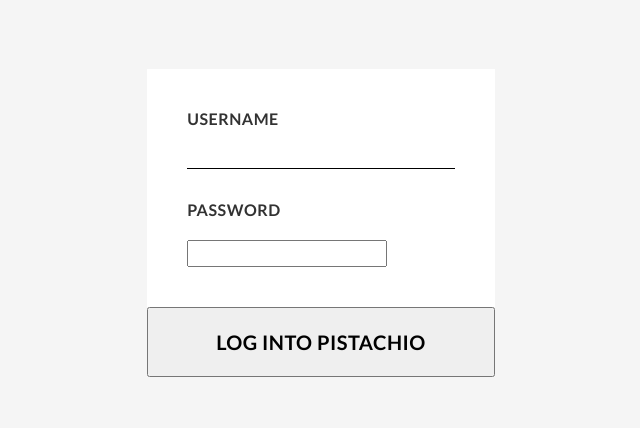
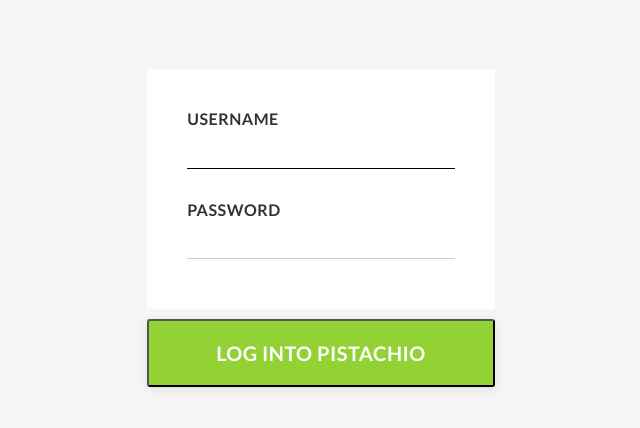
Before and after one commit to spdasilv/pistachio, a Django app: template pistachio/api/templates/registration/login.html in a window 1280 px wide. Shown: the top 428 px of the page, without its empty margins (314-954 px from the left). Run offline with Django 3.2, Linux system fonts and the light colour scheme; the template is opened without the code that fills it, so the values that code supplies are empty.

Commit message:
Fix login CSS

```diff
--- a/pistachio/api/static/api/css/styling.css
+++ b/pistachio/api/static/api/css/styling.css
@@ -484,6 +484,20 @@ input[type=text]:focus, input[type=text]:active {
     border-bottom: 1px solid black;
     outline: none;
 }
+
+input[type=password] {
+    border: none;
+    border-bottom: 1px solid var(--darkgrey);
+    height: 100%;
+    background: none;
+    width: 100%;
+    margin-top: -5px;
+    margin-bottom: 10px;
+}
+input[type=password]:focus, input[type=password]:active {
+    border-bottom: 1px solid black;
+    outline: none;
+}
 input, select, textarea {
     font-family: Lato;
     font-size: 1.1em;
--- a/pistachio/api/templates/registration/login.html
+++ b/pistachio/api/templates/registration/login.html
@@ -21,7 +21,7 @@
                     <input type="password" name="password" required="" id="id_password">
                 </div>
             </div>
-            <button class="login-button" style="width:100%" type="submit"><h3 class="main-title">Log into Pistachio</h3></button>
+            <button class="green-button" style="width:100%" type="submit"><h3 class="main-title">Log into Pistachio</h3></button>
         </form>
     </div>
 </div>
```
